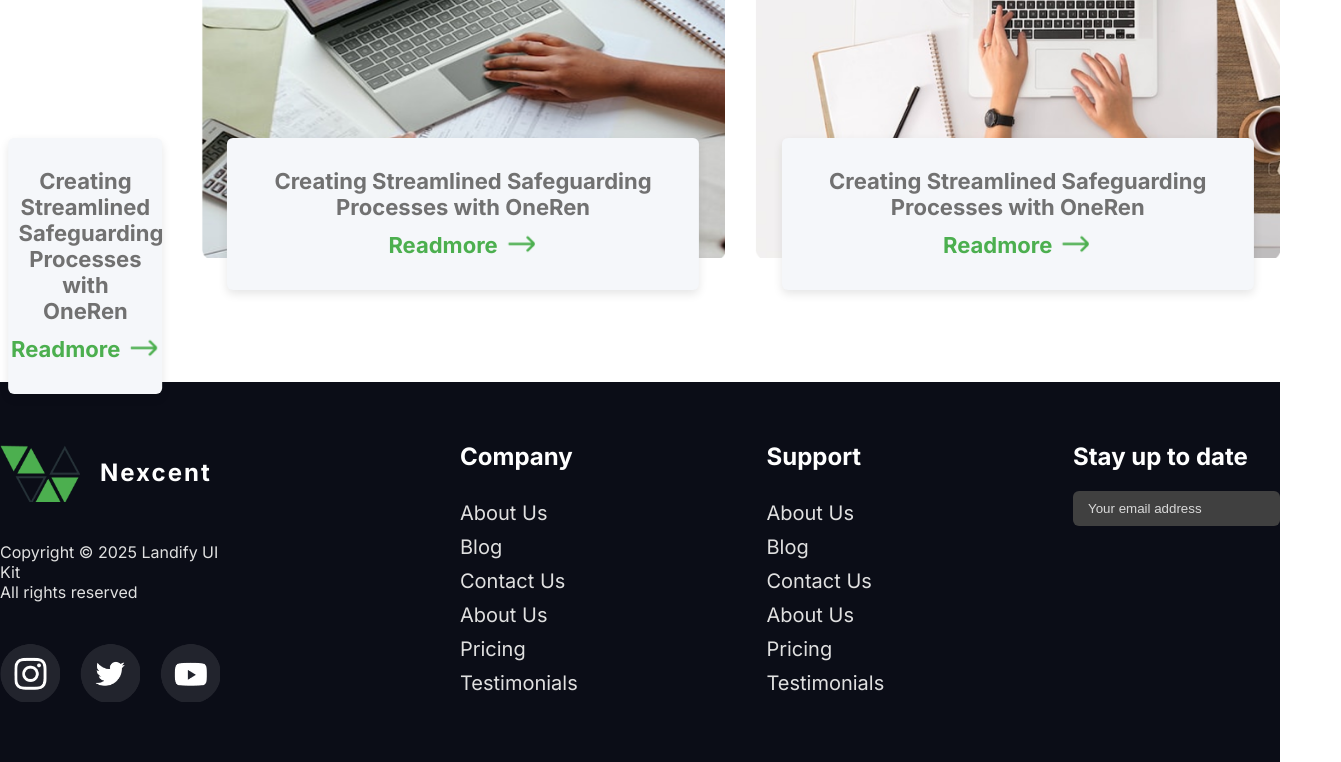
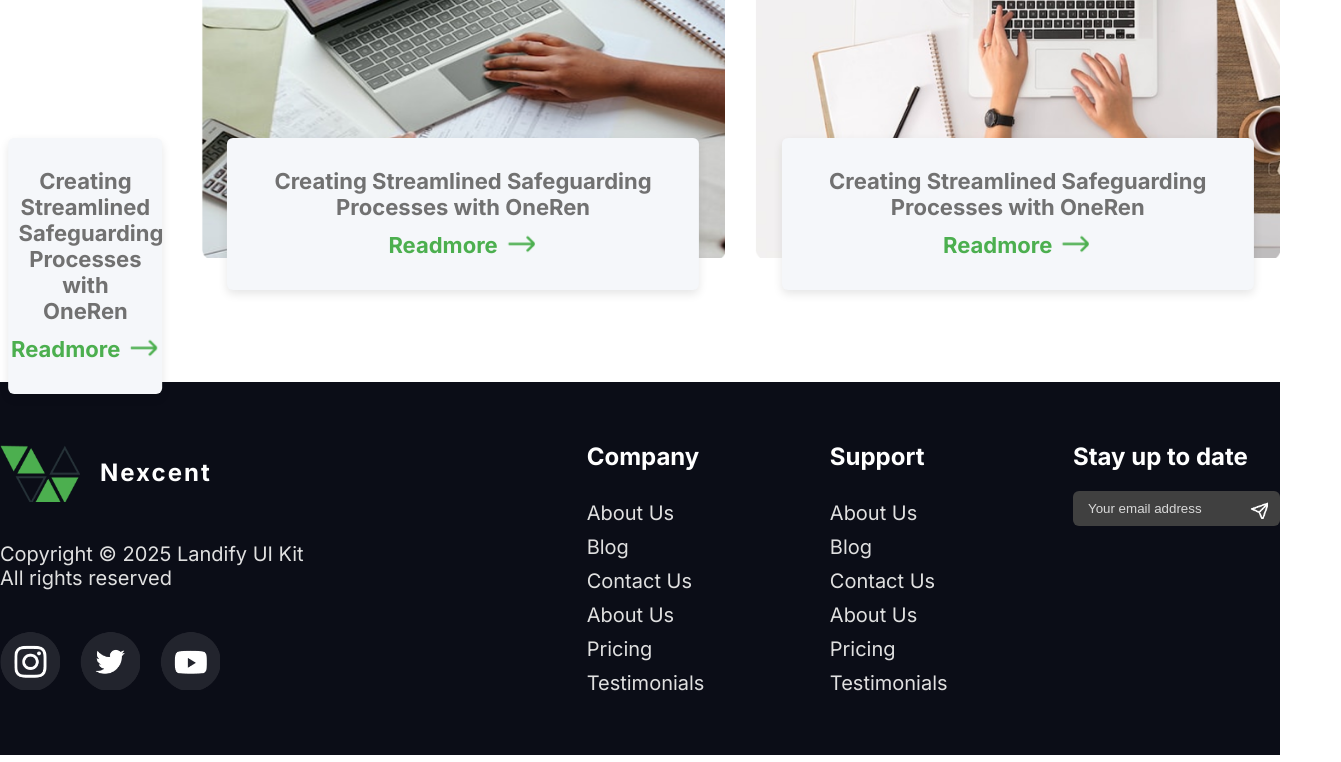
Before and after one commit to programming-fighter/nexcent, a plain HTML site: page index.html in a window 1280 px wide. Shown: the part 3019-3781 px from the top of the page, 1341 px wide, since content can reach past the window. Drawn offline with Linux system fonts and the light colour scheme.

Commit message:
feat: enhance footer styles with updated font size and layout adjustments

```diff
--- a/styles.css
+++ b/styles.css
@@ -499,12 +499,14 @@ footer {
 
 .copyright-para {
   color: var(--secondary-color);
+  font-size: 20px;
 }
 
 .footer-info {
   display: flex;
   flex-direction: column;
   gap: 40px;
+  width: 50%;
 }
 
 .footer-company, .footer-support {
@@ -545,4 +547,9 @@ input::placeholder{
 
 .input-wrapper img{
   position: absolute;
+  width: 20px;
+  height: 20px;
+  right: 12px;
+  top: 50%;
+  transform: translateY(-50%);
 }
```
